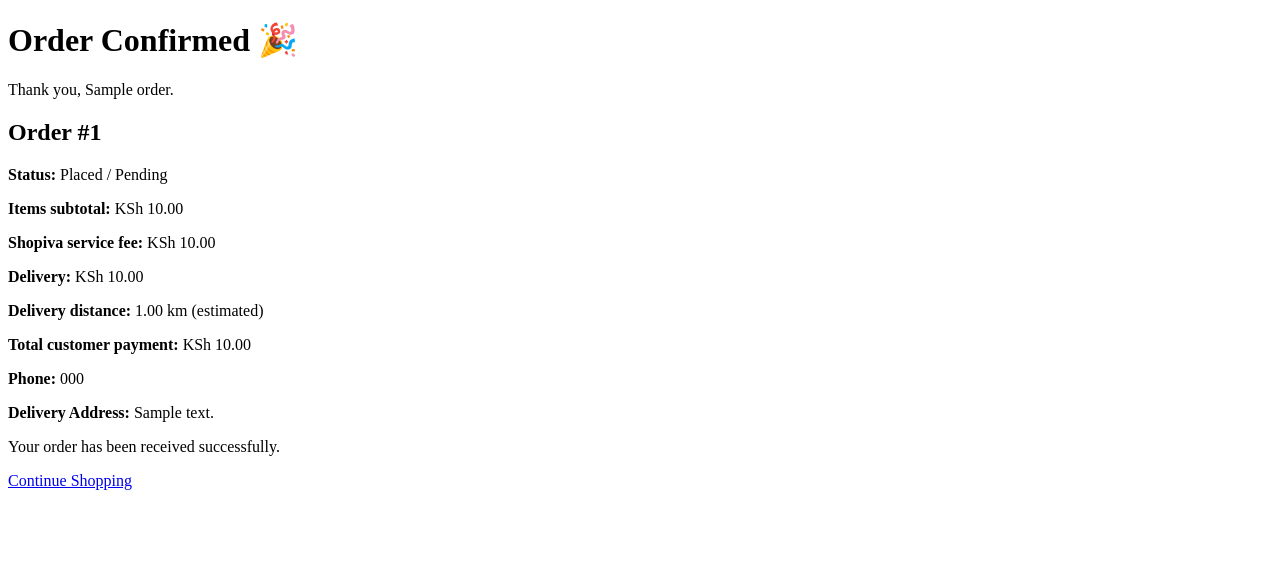
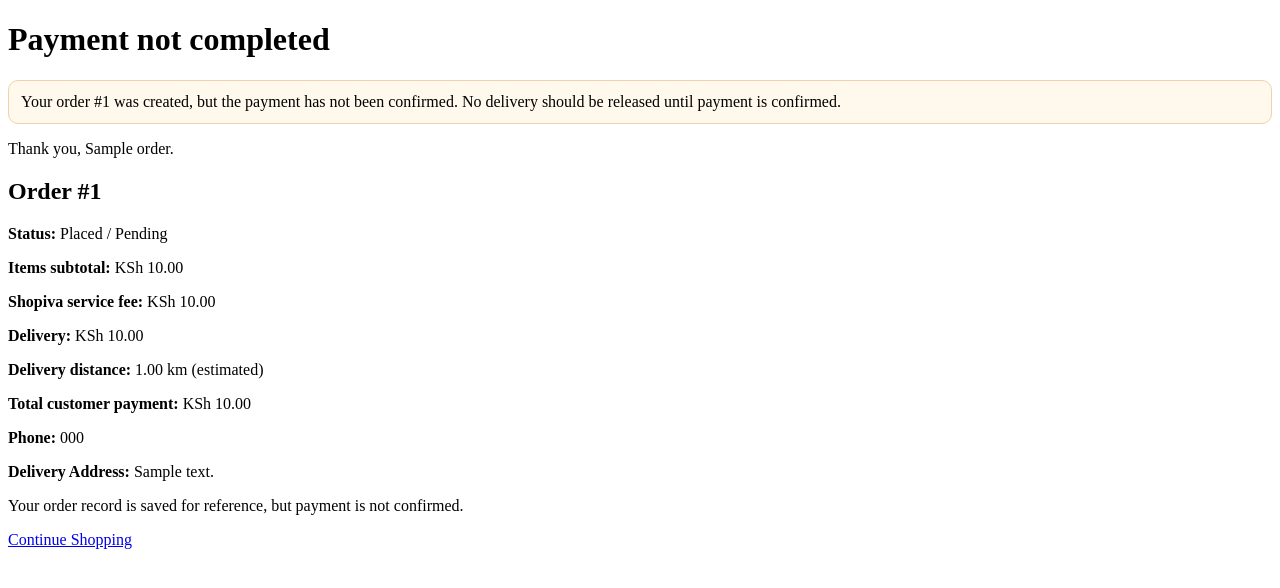
Before and after one commit to McBrian-Sudo/Shopiva-Keny-LTD, a Django app: template home/templates/order_success.html in a window 1280 px wide. Shown: the top 588 px of the page. Run offline with Django 5.2, Linux system fonts and the light colour scheme; the template is opened without the code that fills it: values that come from a table or form of the project are taken from there, others are empty; tables that the repository leaves empty hold one stand-in row (values such as "Sample post"); parts of the project's set-up code (start-up, migrations or seed data) failed here and were passed over.

Commit message:
Prevent cancelled payments from looking successful

```diff
--- a/home/templates/order_success.html
+++ b/home/templates/order_success.html
@@ -3,10 +3,15 @@
 <head>
     <meta charset="UTF-8">
     <meta name="viewport" content="width=device-width, initial-scale=1.0">
-    <title>Order Confirmed | Shopiva Kenya</title>
+    <title>{% if order.payment_status == 'paid' or order.payment_method == 'cod' %}Order Confirmed{% else %}Payment Not Completed{% endif %} | Shopiva Kenya</title>
 </head>
 <body>
-    <h1>Order Confirmed 🎉</h1>
+    {% if order.payment_status == 'paid' or order.status == 'confirmed' %}
+<h1>Order Confirmed 🎉</h1>
+{% else %}
+<h1>Payment not completed</h1>
+<p style="padding:12px;border:1px solid #f0d2a8;background:#fff8ec;border-radius:10px">Your order #{{ order.id }} was created, but the payment has not been confirmed. No delivery should be released until payment is confirmed.</p>
+{% endif %}
 
     <p>Thank you, {{ order.customer_name }}.</p>
 
@@ -21,7 +26,13 @@
     <p><strong>Phone:</strong> {{ order.phone }}</p>
     <p><strong>Delivery Address:</strong> {{ order.address }}</p>
 
-    <p>Your order has been received successfully.</p>
+    {% if order.payment_status == 'paid' %}
+<p>Your order has been received successfully and your payment is confirmed.</p>
+{% elif order.status == 'confirmed' %}
+<p>Your Cash on Delivery order has been received successfully.</p>
+{% else %}
+<p>Your order record is saved for reference, but payment is not confirmed.</p>
+{% endif %}
 
     {% if order.delivery_confirmation_code and order.status == 'out_for_delivery' %}
     <div style="margin:20px 0;padding:18px;border:1px solid #bfe8d0;background:#effaf4;border-radius:14px">
```
